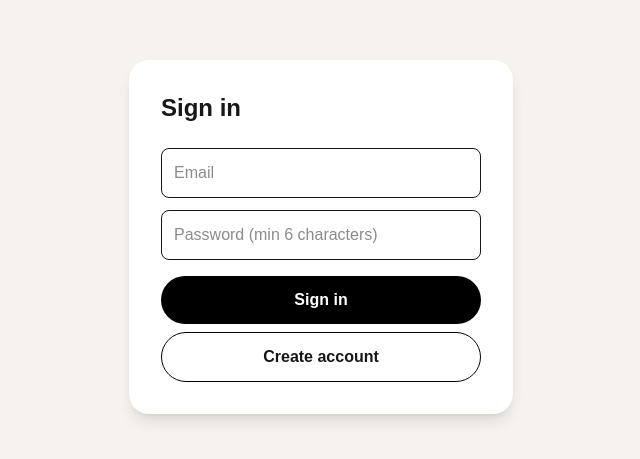
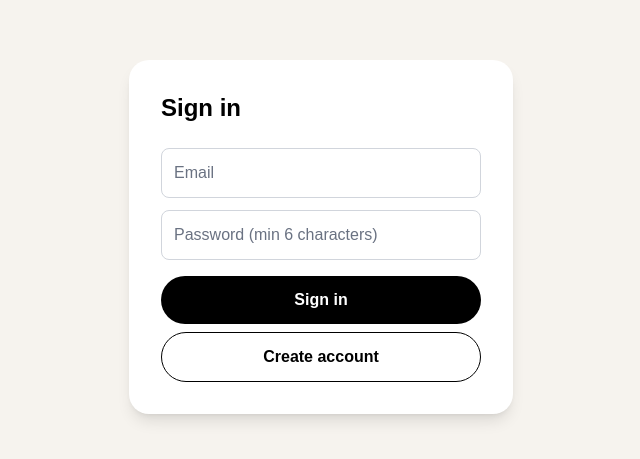
Before and after one commit to Harshita24-hack/hng-shop01, a Next.js app: page /login in a window 1280 px wide. Shown: the part 163-622 px from the top of the page, without its empty margins (319-959 px from the left). Built offline with nearby package versions, Linux system fonts and the light colour scheme; no server answers.

Commit message:
Refactor login page styles and structure
Updated styles for login page inputs and buttons to improve accessibility and visual consistency.

```diff
--- a/app/login/page.tsx
+++ b/app/login/page.tsx
@@ -23,27 +23,33 @@ export default function LoginPage() {
   }
 
   return (
-    <div className="min-h-screen bg-[#f6f3ee] flex items-center justify-center p-6">
-      <div className="bg-white rounded-[20px] p-8 w-full max-w-sm shadow-lg">
-        <h1 className="text-2xl font-black mb-6">Sign in</h1>
+    <div className="min-h-screen bg-[#f6f3ee] flex items-center justify-center p-6 text-black">
+      <div className="bg-white text-black rounded-[20px] p-8 w-full max-w-sm shadow-lg">
+        <h1 className="text-2xl font-black mb-6 text-black">Sign in</h1>
         <input
-          className="w-full border rounded-lg p-3 mb-3"
+          className="w-full border border-gray-300 rounded-lg p-3 mb-3 text-black placeholder-gray-500 bg-white"
           placeholder="Email"
           type="email"
           value={email}
           onChange={(e) => setEmail(e.target.value)}
         />
         <input
-          className="w-full border rounded-lg p-3 mb-4"
+          className="w-full border border-gray-300 rounded-lg p-3 mb-4 text-black placeholder-gray-500 bg-white"
           placeholder="Password (min 6 characters)"
           type="password"
           value={password}
           onChange={(e) => setPassword(e.target.value)}
         />
-        <button onClick={signIn} className="w-full bg-black text-white rounded-full py-3 font-bold mb-2">
+        <button
+          onClick={signIn}
+          className="w-full bg-black text-white rounded-full py-3 font-bold mb-2"
+        >
           Sign in
         </button>
-        <button onClick={signUp} className="w-full border border-black rounded-full py-3 font-bold">
+        <button
+          onClick={signUp}
+          className="w-full border border-black text-black bg-white rounded-full py-3 font-bold"
+        >
           Create account
         </button>
         {msg && <p className="text-sm text-red-600 mt-4">{msg}</p>}
```
